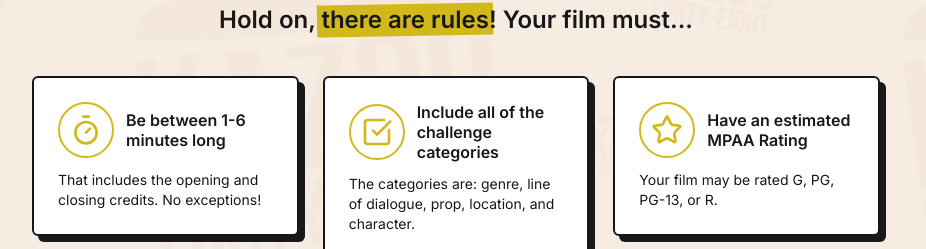
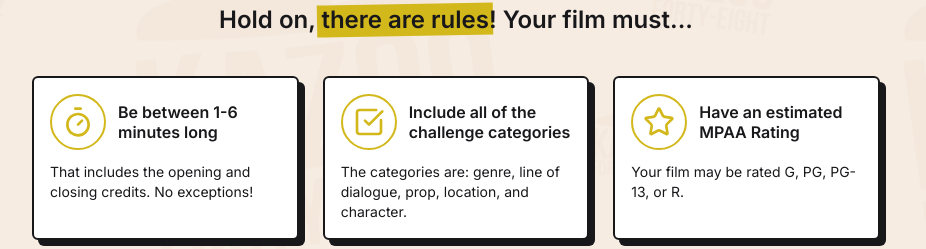
Before and after one commit to BradPreston/kazoo48, a Next.js app: page / in a window 1280 px wide. Shown: the part 703-952 px from the top of the page, without its empty margins (184-1110 px from the left). Built offline with nearby package versions, Linux system fonts and the light colour scheme.

Commit message:
update rule card padding, height, and cursor

```diff
--- a/components/Rules.tsx
+++ b/components/Rules.tsx
@@ -32,7 +32,7 @@ function RuleCard({
   children: ReactNode;
 }) {
   return (
-    <div className="flex flex-col gap-3 rounded-md border-2 border-ink bg-white p-6 shadow-[6px_6px_0_0_var(--color-ink)] transition-transform duration-300 hover:-translate-y-1 hover:-rotate-1 hover:shadow-[8px_8px_0_0_var(--color-ink)]">
+    <div className="flex h-full flex-col gap-3 rounded-md border-2 border-ink bg-white p-4 shadow-[6px_6px_0_0_var(--color-ink)] transition-transform duration-300 hover:-translate-y-1 hover:-rotate-1 hover:shadow-[8px_8px_0_0_var(--color-ink)] cursor-default">
       <div className="flex items-center gap-3">
         <div className="flex h-14 w-14 shrink-0 items-center justify-center rounded-full border-2 border-secondary text-secondary">
           {icon}
@@ -53,7 +53,7 @@ export default function Rules() {
 
       <div className="grid w-full grid-cols-1 gap-6 md:grid-cols-3">
         {rules.map((rule, index) => (
-          <Reveal key={rule.title} delay={index * 120}>
+          <Reveal key={rule.title} delay={index * 120} className="h-full">
             <RuleCard icon={rule.icon} title={rule.title}>
               {rule.body}
             </RuleCard>
```
